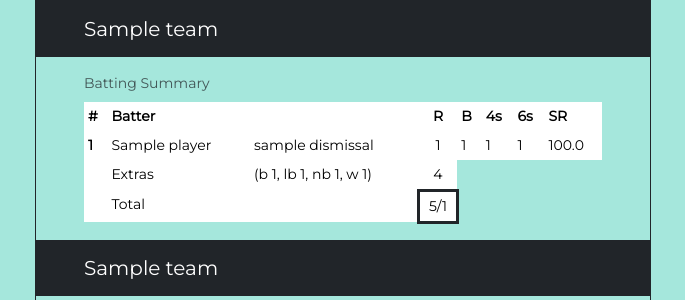
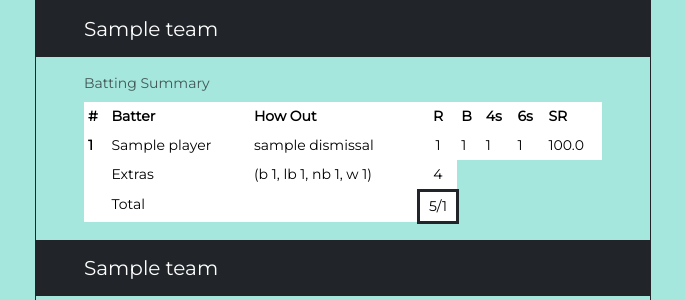
Before and after one commit to swelanauguste/jaguars-1, a Django app: page /match/detail/1/ in a window 1280 px wide. Shown: the part 335-635 px from the top of the page, without its empty margins (297-982 px from the left). Run offline with Django 4.2, Linux system fonts and the light colour scheme; tables that the repository leaves empty hold one stand-in row (values such as "Sample post").

Commit message:
match details

```diff
--- a/app/templates/games/match_detail.html
+++ b/app/templates/games/match_detail.html
@@ -35,7 +35,7 @@
                     <tr>
                         <th scope="col">#</th>
                         <th scope="col">Batter</th>
-                        <th scope="col"></th>
+                        <th scope="col">How Out</th>
                         <th class="text-center"
                             scope="col">R</th>
                         <th scope="col">B</th>
@@ -93,12 +93,12 @@
                         <th scope="col">O</th>
                         <th scope="col">R</th>
                         <th scope="col">W</th>
-                        <th scope="col">Econ</th>
+                        <th scope="col">NB</th>
                         <th scope="col">WD</th>
-                        <th scope="col">NB</th>
                         <th scope="col">0s</th>
                         <th scope="col">4s</th>
                         <th scope="col">6s</th>
+                        <th scope="col">Econ</th>
                     </tr>
                 </thead>
                 <tbody>
@@ -109,12 +109,12 @@
                         <td>{{bowling.overs}}</td>
                         <td>{{bowling.runs_conceded}}</td>
                         <td>{{bowling.wickets}}</td>
-                        <td>{{bowling.get_bowling_econ}}</td>
+                        <td>{{bowling.no_balls}}</td>
                         <td>{{bowling.wides}}</td>
-                        <td>{{bowling.no_balls}}</td>
                         <td>{{bowling.dots}}</td>
                         <td>{{bowling.fours}}</td>
                         <td>{{bowling.sixes}}</td>
+                        <td>{{bowling.get_bowling_econ}}</td>
                     </tr>
                     {% endfor %}
                 </tbody>
```
